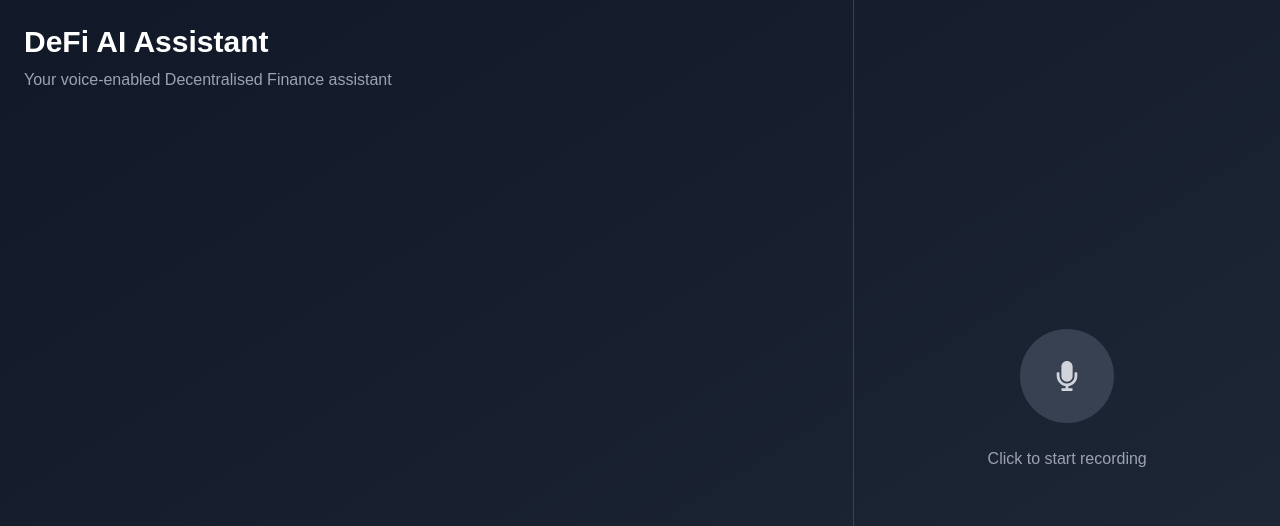
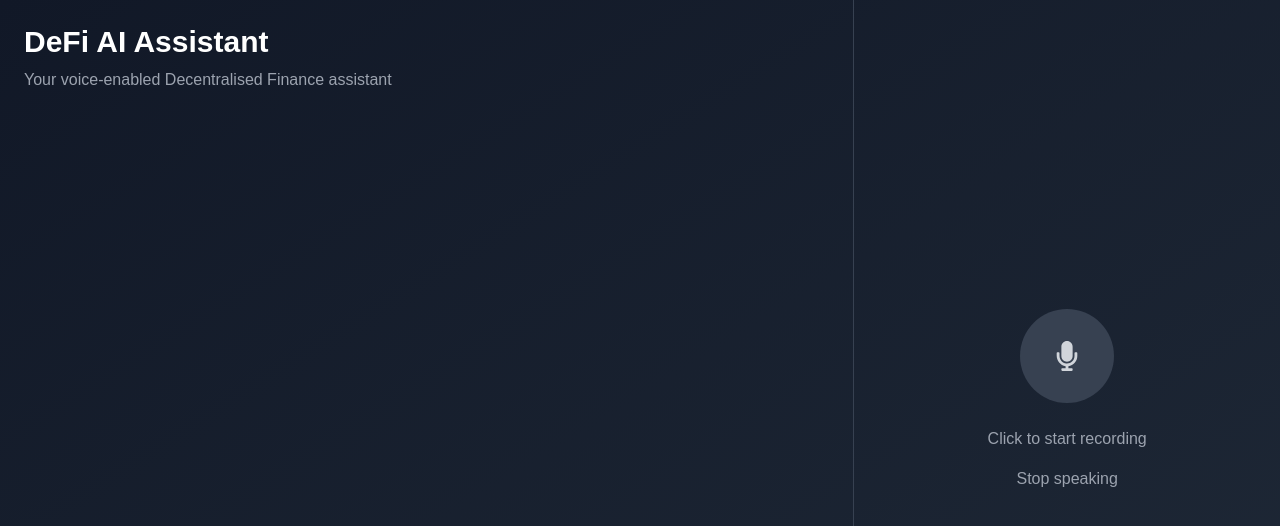
Before and after one commit to Ankit74115/EchoFI, a Next.js app in the folder frontend/: page /voice in a window 1280 px wide. Shown: the top 526 px of the page. Built offline with nearby package versions, Linux system fonts and the light colour scheme.

Commit message:
added stop speech button

```diff
--- a/frontend/components/VoiceControl.tsx
+++ b/frontend/components/VoiceControl.tsx
@@ -88,6 +88,12 @@ export default function VoiceControl({ setIsListening, onNewMessage }: VoiceCont
     return response.data.response;
   };
 
+  const stopSpeech = () => {
+    if ("speechSynthesis" in window) {
+      window.speechSynthesis.cancel();
+    }
+  };
+
   // Convert text to speech using the browser's SpeechSynthesis API.
   const speakText = (text: string) => {
     if ("speechSynthesis" in window) {
@@ -109,18 +115,21 @@ export default function VoiceControl({ setIsListening, onNewMessage }: VoiceCont
 
       const openAIResponse = await openAIReasoning(transcriptText);
 
+      console.log("OpenAI response", openAIResponse);
+
       if (openAIResponse.action === "transaction") {
         onNewMessage("Performing transaction...", "ai");
         speakText("Performing transaction...");
         const txResponse = await performTransaction(
-          "send 0.00001 eth to this address 0x77ed0fef5e9DFB34e776adb11c29dd19d382745C"
+          openAIResponse.data as string
+          // "send 0.00001 eth to this address 0x77ed0fef5e9DFB34e776adb11c29dd19d382745C"
         );
         onNewMessage(txResponse, "ai");
         speakText(txResponse);
       } else {
         // Simply display the knowledge response and speak it
-        onNewMessage(openAIResponse.response as string, "ai");
-        speakText(openAIResponse.response as string);
+        onNewMessage(openAIResponse.data as string, "ai");
+        speakText(openAIResponse.data as string);
       }
     } catch (error) {
       console.error("Error processing audio", error);
@@ -219,6 +228,9 @@ export default function VoiceControl({ setIsListening, onNewMessage }: VoiceCont
       <p className="mt-6 text-gray-400 text-center">
         {recording ? "Recording... Click to stop" : "Click to start recording"}
       </p>
+      <button onClick={stopSpeech} className="mt-4 text-gray-400 hover:text-gray-200">
+        Stop speaking
+      </button>
     </div>
   );
 }
```
